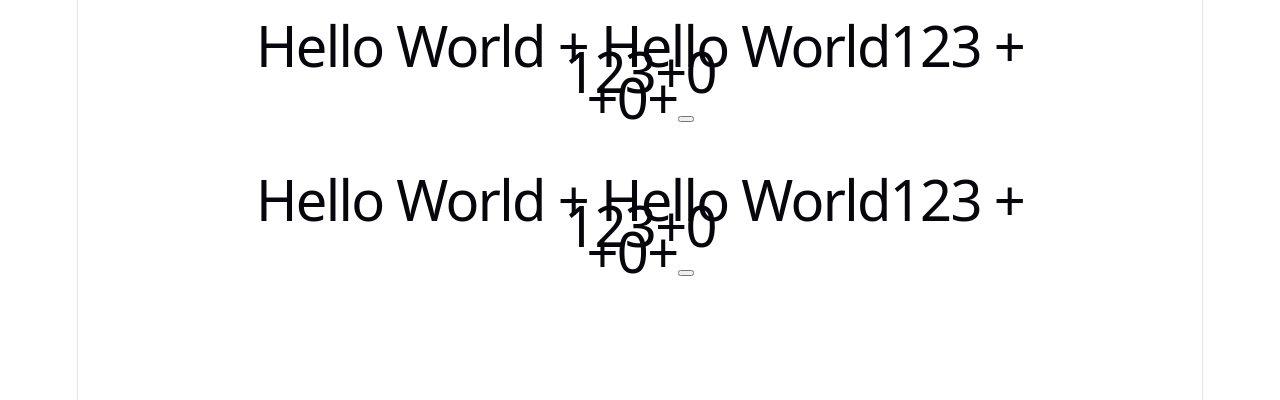
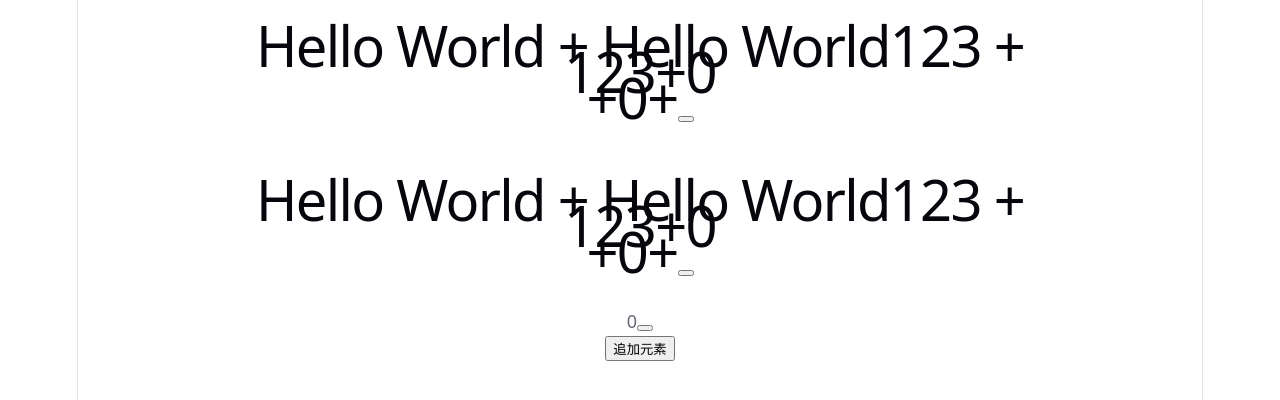
Before and after one commit to 471735994/React_Study, a React (Vite) app: page / in a window 1280 px wide. Shown: the top 400 px of the page. Built offline with nearby package versions, Linux system fonts and the light colour scheme.

Commit message:
部分逻辑看不懂

```diff
--- a/src/App.tsx
+++ b/src/App.tsx
@@ -1,5 +1,7 @@
 import "./App.css";
 import { HellowWorld } from "./components/1.HelloWorld";
+import { BasicState } from "./components/2.BasicState";
+import { List } from "./components/3.List";
 
 function App() {
   return (
@@ -12,6 +14,8 @@ function App() {
         title="Hello World123"
         render={(count) => <div>123+{count}</div>}
       />
+      <BasicState />
+      <List />
     </>
   );
 }
--- /dev/null
+++ b/src/components/2.BasicState/index.tsx
@@ -0,0 +1,19 @@
+import { useState } from "react";
+
+export const BasicState = () => {
+  const [info, setInfo] = useState({ age: 0 });
+
+  const handleAdd = () => {
+    setInfo((prevInfo) => ({
+      ...prevInfo,
+      age: info.age + 1,
+    }));
+  };
+
+  return (
+    <div>
+      {info.age}
+      <button onClick={handleAdd}></button>
+    </div>
+  );
+};
--- /dev/null
+++ b/src/components/3.List/index.tsx
@@ -0,0 +1,20 @@
+import { useState } from "react";
+
+export const List = () => {
+  const [list, setList] = useState<number[]>([]);
+
+  return (
+    <div>
+      {list.map((item) =>
+        item % 2 === 0 ? <div key={item}>{item}</div> : null,
+      )}
+      <button
+        onClick={() => {
+          setList([...list, list.length]);
+        }}
+      >
+        追加元素
+      </button>
+    </div>
+  );
+};
```
